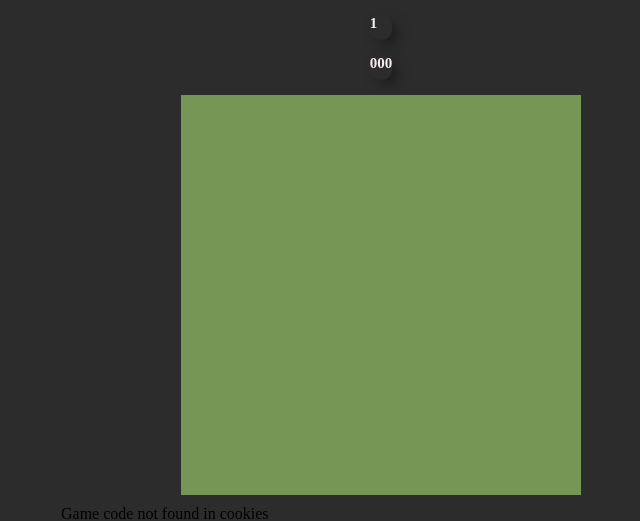
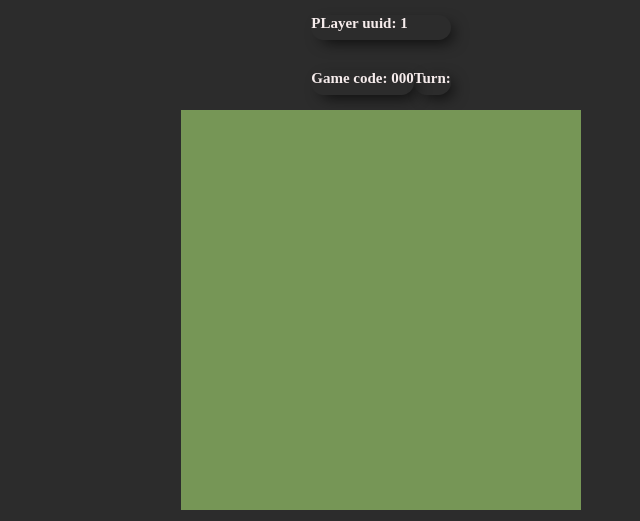
Before and after one commit to Omelug/UtrpeniChess, a Flask app: template templates/board.html in a window 1280 px wide. Shown: the top 521 px of the page, without its empty margins (259-899 px from the left). Run offline with Flask 3, Linux system fonts and the light colour scheme; the template is opened without the code that fills it: most values are stand-ins (such as "Sample title", 1, 10 or a date in 2020); data that the repository does not hold is empty; some libraries are stand-ins or nearby versions.

Commit message:
turn info

```diff
--- a/static/board.css
+++ b/static/board.css
@@ -39,13 +39,17 @@ body {
     background: #769656
 }
 
-#player, #game {
+#player, #game , #turn{
     height: 25px;
     border-radius: 20px;
     box-shadow: 6px 6px 15px -4px rgba(0,0,0,0.75);
     color: #f6ecec;
     font-weight: bolder;
     font-size: 15px;
+}
+.game-info-container {
+    display: flex;
+    justify-content: space-between;
 }
 #chessboard {
     display: grid;
--- a/templates/board.html
+++ b/templates/board.html
@@ -12,8 +12,11 @@
 <body>
 <div class="mainDiv">
     <div class="board_info">
-        <p id="player">{{player_uuid}}</p>
-        <p id="game">{{game_code}}</p>
+        <p id="player">PLayer uuid: {{player_uuid}}</p>
+        <div class="game-info-container">
+            <p id="game">Game code: {{game_code}}</p>
+            <p id="turn">Turn: </p>
+        </div>
     </div>
 
     <div class="container-gameboard">
@@ -57,6 +60,9 @@
         chessboard.style.gridTemplateColumns = `repeat(${boardSize}, ${cellSize}px)`;
         chessboard.style.gridTemplateRows = `repeat(${boardSize}, ${cellSize}px)`;
 
+        const turnDiv = document.getElementById('turn');
+        turnDiv.textContent = 'Turn: ' + data.status.turn;
+
         for (let row = 0; row < boardSize; row++) {
             for (let col = 0; col < boardSize; col++) {
                 const cell = document.createElement('div');
@@ -73,10 +79,11 @@
 
                 const piece = findPieceAtPosition(data, row, col);
                 if (piece) {
-                    /*const pieceDiv = document.createElement('div');
+                    const pieceDiv = document.createElement('div');
+                    console.log('Piece:', piece) //TODO tohle nefunguje
                     pieceDiv.textContent = getPieceSymbol(piece.type);
-                    pieceDiv.style.color = piece.color === 'white' ? data.start.colors.white : data.start.colors.black;
-                    cell.appendChild(pieceDiv);*/
+                    //pieceDiv.style.color = piece.color === 'white' ? data.start.colors.white : data.start.colors.black;
+                    cell.appendChild(pieceDiv);
                 }
 
                 chessboard.appendChild(cell);
@@ -90,7 +97,7 @@
                 for (const piece of pieces) {
                     const [pieceRow, pieceCol] = piece.position;
                     if (pieceRow === row && pieceCol === col) {
-                        return { type: Object.keys(pieces)[0], color: player === data.status.players.white ? 'white' : 'black' };
+                        return { type: Object.keys(pieces)[0]};
                     }
                 }
             }
```
